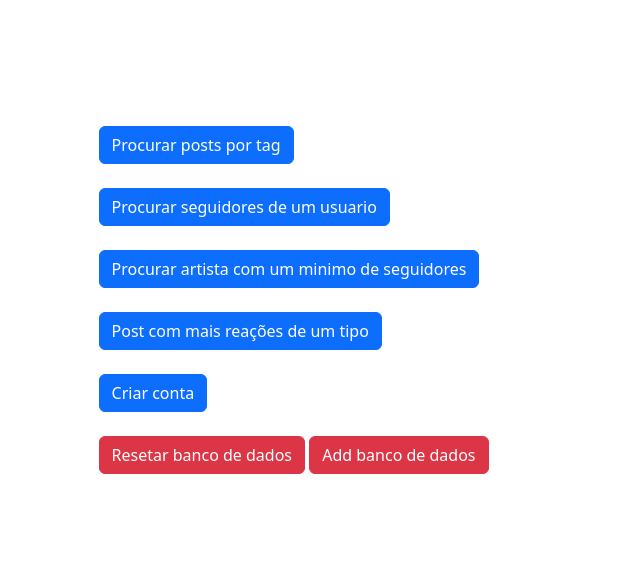
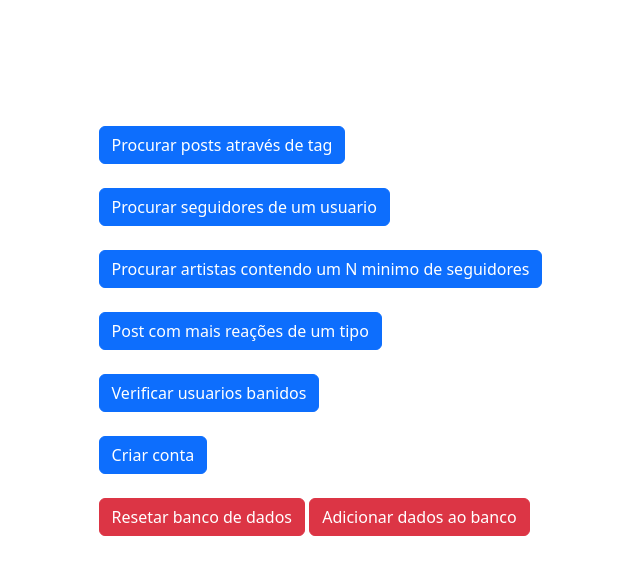
Before and after one commit to matheus-sousa007/SCC0240_-_Bases_de_Dados_-_Art_Delivery_Project, a Flask app: page / in a window 1280 px wide. Shown: the top 575 px of the page, without its empty margins (311-951 px from the left). Run offline with Flask 3, Linux system fonts and the light colour scheme; some libraries are stand-ins or nearby versions.

Commit message:
add ser banidos

```diff
--- a/src/app.py
+++ b/src/app.py
@@ -96,11 +96,14 @@ class database():
 
         return post_id, post_artist
 
-    def get_users(self):
+    def get_users(self, ehAdmin=False):
 
         try:
             self.connection()
-            self.cursor.execute("SELECT nomeUsuario FROM classificacaoUsuario")
+            if(ehAdmin):
+                self.cursor.execute("SELECT administrador FROM banimento")
+            else:
+                self.cursor.execute("SELECT nomeUsuario FROM classificacaoUsuario")
             users = self.cursor.fetchall()
             list_users = []
             for user in users:
@@ -141,7 +144,22 @@ class database():
             print(err)
             return None
 
+    def usuarios_banidos(self, adm):
+
+        self.connection()
+        try:
+            self.cursor.execute(f"SELECT * FROM banimento WHERE (Administrador='{adm}')")
+            banidos = self.cursor.fetchall()
+            self.close_connection()
+
+            return banidos
+
+        except psy.OperationalError as err:
+            print(err)
+            return None
+
     def artist_by_min_follower(self, min_follower):
+
         query = f"""SELECT nomeusuario FROM classificacaoComum AS C
                     WHERE (C.numseguidores > {min_follower}
                     and UPPER(C.tipocomum) = 'ARTISTA')"""
--- a/src/routes.py
+++ b/src/routes.py
@@ -37,7 +37,7 @@ class usersForm(FlaskForm):
     submit = SubmitField("Selecionar")
 
 class moreReacts(FlaskForm):
-    reaction = RadioField("Tipo de usuario", choices=[('Like'),('Dislike'), ('Choro'), ('Amei')])
+    reaction = RadioField("Tipo de reação", choices=[('Like'),('Dislike'), ('Choro'), ('Amei')])
     submit = SubmitField("Selecionar")
 
 class minFollower(FlaskForm):
@@ -48,7 +48,6 @@ class minFollower(FlaskForm):
 @app_flask.route('/', methods=['GET', 'POST'])
 def index():
     if request.method == 'POST':
-        #print(request.form)
         if('reset-db' in request.form):
             db.create_schema()
         if('add-db' in request.form):
@@ -60,18 +59,10 @@ def register():
 
     form = RegisterForm(request.form)
     if request.method == 'POST':
-        print('POST')
-        insert_user = f"""
-                INSERT INTO ClassificacaoComum(NomeUsuario, TipoComum)
-                    VALUES({form.nomeUsuario.data}, 'cliente')
-                """
-        try:
-            db.insert_user(form.data)
-        except psy.Error as err:
-            print(err)
+        db.insert_user(form.data)
 
 
-        return url_for('index')
+        #return url_for('index')
 
     return render_template("register.html", form = form)
 
@@ -87,7 +78,6 @@ def post_tag():
     form.tags.choices = db.get_tags()
 
     if request.method == 'POST' and form:
-        print(form)
         try:
             posts = db.get_post_by_tag(tuple(form.data['tags']))
             return render_template("post_tag.html", form=form, posts=posts)
@@ -95,7 +85,6 @@ def post_tag():
         except psy.Error as err:
             print(err)
 
-    print('form')
     return render_template("post_tag.html", form=form)
 
 @app_flask.route('/followers_by', methods=['GET', 'POST'])
@@ -109,9 +98,6 @@ def followers_by():
         try:
 
             users = db.get_followers_of_user(form.data['users'])
-            print('seguidores de ')
-            print(list(users))
-
             return render_template("followers_by.html", form=form, users=users, user_follow=form.data['users'])
 
         except psy.Error as err:
@@ -140,7 +126,6 @@ def artist_by_min_follower():
     if request.method == 'POST':
         try:
             db = database()
-            print(form.data['minFollower'])
             artists = db.artist_by_min_follower(form.data['minFollower'])
             return render_template("artist_by_min_follower.html", form=form, artists=artists)
 
@@ -152,4 +137,17 @@ def artist_by_min_follower():
 @app_flask.route('/usuarios_banidos', methods=['GET', 'POST'])
 def usuarios_banidos():
 
-    return render_template("artist_by_min_follower.html", form=form)
+    db = database()
+
+    form = usersForm(request.form)
+    form.users.choices = db.get_users(ehAdmin=True)
+
+    if request.method == 'POST':
+        try:
+            users = db.usuarios_banidos(form.data['users'])
+            #banidos = db.artist_by_min_follower(form.data['minFollower'])
+            return render_template("usuarios_banidos.html", form=form, users=users)
+
+        except psy.Error as err:
+            print(err)
+    return render_template("usuarios_banidos.html", form=form)
--- a/src/templates/index.html
+++ b/src/templates/index.html
@@ -4,16 +4,19 @@
 
     <form method="POST" style="margin: 5% 20%">
         <br>
-        <a href="{{ url_for('post_tag') }} " class="btn btn-primary">Procurar posts por tag</a>
+        <a href="{{ url_for('post_tag') }} " class="btn btn-primary">Procurar posts através de tag</a>
         <br>
         <br>
         <a href="{{ url_for('followers_by') }}" class="btn btn-primary">Procurar seguidores de um usuario</a>
         <br>
         <br>
-        <a href="{{ url_for('artist_by_min_follower') }}" class="btn btn-primary">Procurar artista com um minimo de seguidores</a>
+        <a href="{{ url_for('artist_by_min_follower') }}" class="btn btn-primary">Procurar artistas contendo um N minimo de seguidores</a>
         <br>
         <br>
         <a href="{{ url_for('more_reaction') }}" class="btn btn-primary">Post com mais reações de um tipo</a>
+        <br>
+        <br>
+        <a href="{{ url_for('usuarios_banidos') }}" class="btn btn-primary">Verificar usuarios banidos</a>
         <br>
         <br>
         <a href="{{ url_for('register') }}" class="btn btn-primary">Criar conta</a>
@@ -23,7 +26,7 @@
             Resetar banco de dados
         </button>
         <button class="btn btn-danger" name="add-db">
-            Add banco de dados
+            Adicionar dados ao banco
         </button>
             </form>
 
--- a/src/templates/register.html
+++ b/src/templates/register.html
@@ -35,7 +35,6 @@
         {{form.tipoUsuario(class="form-control" )}}
         <br>
         {{form.submit.label}}
-
         {{form.submit(class="btn btn-primary")}}
 
         <br><br>
```
Also changed, not shown: src/templates/usuarios_banidos.html (added, +25 -0 lines).
